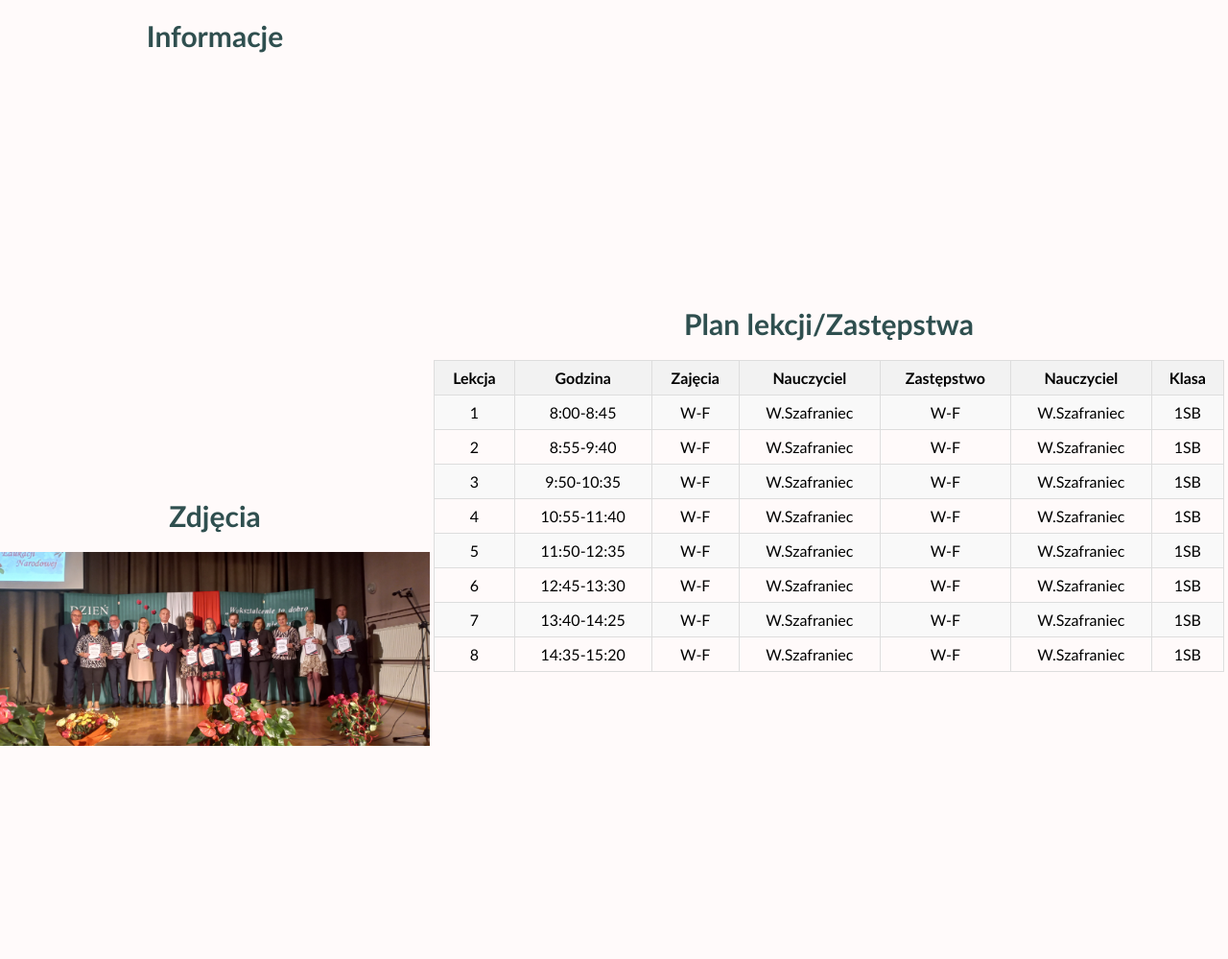
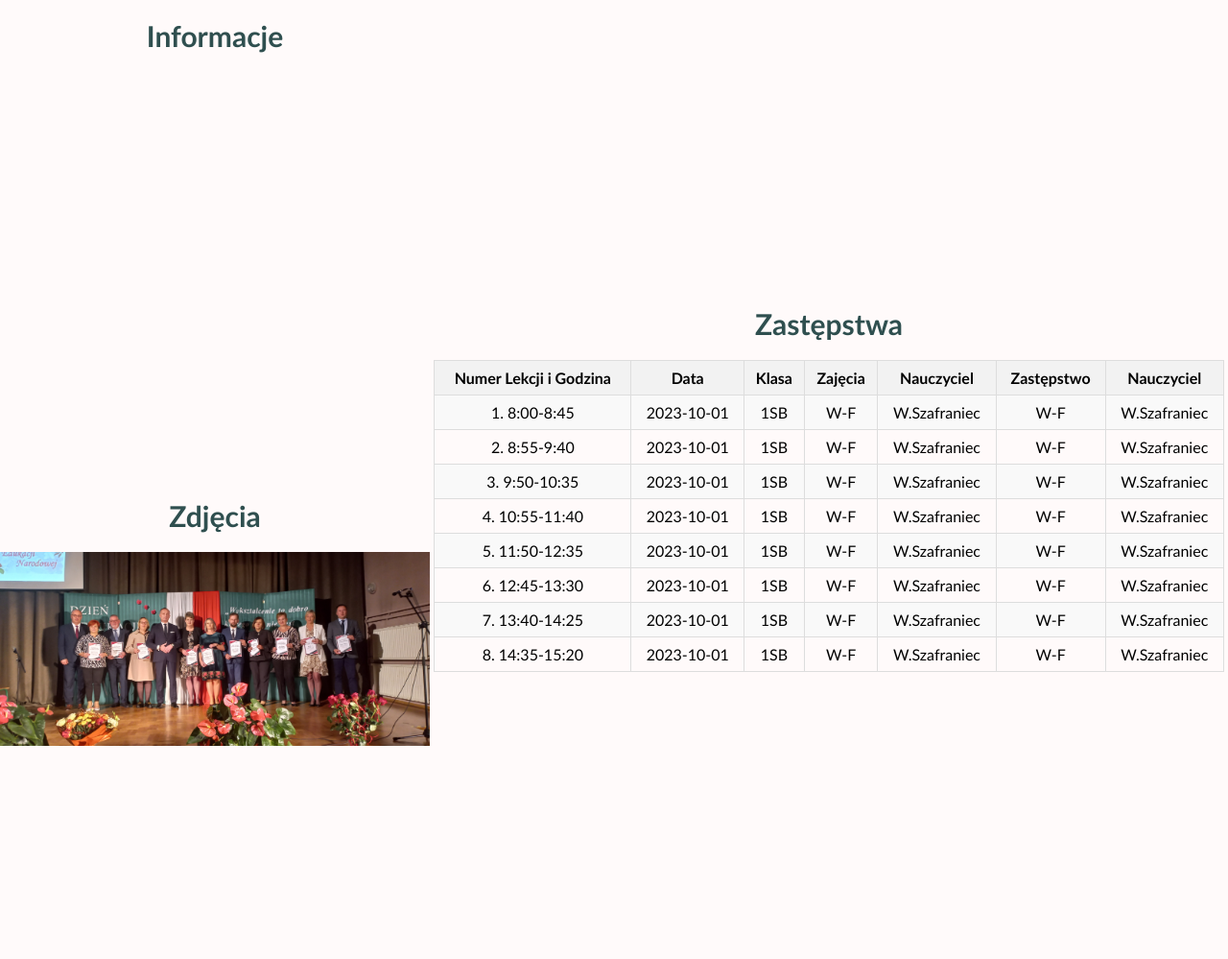
Before and after one commit to Aleksander658/plan-lekcji-zsz, a PHP site: page / in a window 1280 px wide. Shown: the part 425-1424 px from the top of the page at 96% size. Run offline with PHP 8.4, Linux system fonts and the light colour scheme.

Commit message:
tabela poprawki

```diff
--- a/index.php
+++ b/index.php
@@ -56,32 +56,34 @@
         <h2>Informacje</h2>
     </aside>
     <main>
-        <h2>Plan lekcji/Zastępstwa</h2>
+        <h2>Zastępstwa</h2>
         <table border=1>
             <tr>
-                <th>Lekcja</th>
-                <th>Godzina</th>
+                <th>Numer Lekcji i Godzina</th>
+                <th>Data</th>
+                <th>Klasa</th>
                 <th>Zajęcia</th>
                 <th>Nauczyciel</th>
                 <th>Zastępstwo</th>
                 <th>Nauczyciel</th>
-                <th>Klasa</th>
             </tr>
             <?php
             $lessons = [
-                ["1", "8:00-8:45", "W-F", "W.Szafraniec", "W-F", "W.Szafraniec", "1SB"],
-                ["2", "8:55-9:40", "W-F", "W.Szafraniec", "W-F", "W.Szafraniec", "1SB"],
-                ["3", "9:50-10:35", "W-F", "W.Szafraniec", "W-F", "W.Szafraniec", "1SB"],
-                ["4", "10:55-11:40", "W-F", "W.Szafraniec", "W-F", "W.Szafraniec", "1SB"],
-                ["5", "11:50-12:35", "W-F", "W.Szafraniec", "W-F", "W.Szafraniec", "1SB"],
-                ["6", "12:45-13:30", "W-F", "W.Szafraniec", "W-F", "W.Szafraniec", "1SB"],
-                ["7", "13:40-14:25", "W-F", "W.Szafraniec", "W-F", "W.Szafraniec", "1SB"],
-                ["8", "14:35-15:20", "W-F", "W.Szafraniec", "W-F", "W.Szafraniec", "1SB"]
+                ["1.", "8:00-8:45", "2023-10-01", "1SB", "W-F", "W.Szafraniec", "W-F", "W.Szafraniec"],
+                ["2.", "8:55-9:40", "2023-10-01", "1SB", "W-F", "W.Szafraniec", "W-F", "W.Szafraniec"],
+                ["3.", "9:50-10:35", "2023-10-01", "1SB", "W-F", "W.Szafraniec", "W-F", "W.Szafraniec"],
+                ["4.", "10:55-11:40", "2023-10-01", "1SB", "W-F", "W.Szafraniec", "W-F", "W.Szafraniec"],
+                ["5.", "11:50-12:35", "2023-10-01", "1SB", "W-F", "W.Szafraniec", "W-F", "W.Szafraniec"],
+                ["6.", "12:45-13:30", "2023-10-01", "1SB", "W-F", "W.Szafraniec", "W-F", "W.Szafraniec"],
+                ["7.", "13:40-14:25", "2023-10-01", "1SB", "W-F", "W.Szafraniec", "W-F", "W.Szafraniec"],
+                ["8.", "14:35-15:20", "2023-10-01", "1SB", "W-F", "W.Szafraniec", "W-F", "W.Szafraniec"]
             ];
             foreach ($lessons as $lesson) {
                 echo '<tr>';
-                foreach ($lesson as $item) {
-                    echo '<td>' . htmlspecialchars($item, ENT_QUOTES, 'UTF-8') . '</td>';
+                echo '<td>' . htmlspecialchars($lesson[0] . ' ' . $lesson[1], ENT_QUOTES, 'UTF-8') . '</td>';
+                echo '<td>' . htmlspecialchars($lesson[2], ENT_QUOTES, 'UTF-8') . '</td>';
+                for ($i = 3; $i < count($lesson); $i++) {
+                    echo '<td>' . htmlspecialchars($lesson[$i], ENT_QUOTES, 'UTF-8') . '</td>';
                 }
                 echo '</tr>';
             }
```
